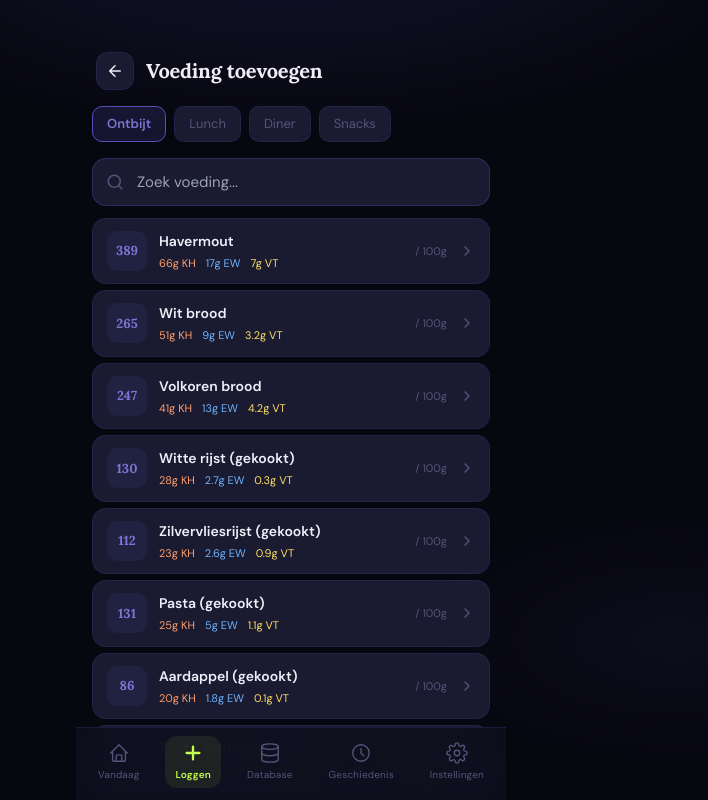
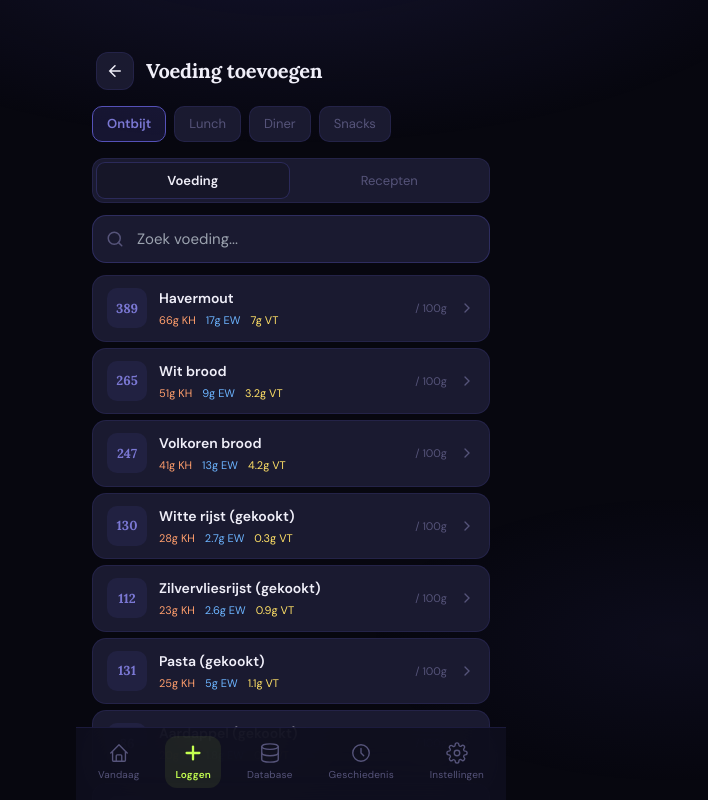
Before and after one commit to jorenr95/nutrition-tracker, a Next.js app: page /loggen in a window 1280 px wide. Shown: the top 800 px of the page, without its empty margins (349-1057 px from the left). Built offline with nearby package versions, Linux system fonts and the light colour scheme.

Commit message:
Add recipes tab to loggen page
Recipes are now accessible directly from the logging flow via a
Voeding / Recepten tab switcher. Tap a recipe to expand it and
see ingredients + macros per portion, then log it in one tap.

```diff
--- a/app/loggen/page.tsx
+++ b/app/loggen/page.tsx
@@ -2,8 +2,8 @@
 
 import { useState, useEffect, useRef, Suspense } from 'react';
 import { useRouter, useSearchParams } from 'next/navigation';
-import { getVoedselDatabase, berekenMacros, voegItemToe, vandaagDatum, generateId } from '@/lib/opslag';
-import type { Voedsel, MaaltijdType } from '@/lib/types';
+import { getVoedselDatabase, berekenMacros, voegItemToe, vandaagDatum, generateId, getRecepten } from '@/lib/opslag';
+import type { Voedsel, MaaltijdType, Recept } from '@/lib/types';
 import { CATEGORIE_LABELS } from '@/lib/voedselDatabase';
 
 const MAALTIJDEN: MaaltijdType[] = ['ontbijt', 'lunch', 'diner', 'snacks'];
@@ -166,14 +166,18 @@ function LoggenContent() {
   const params = useSearchParams();
   const [maaltijd, setMaaltijd] = useState<MaaltijdType>((params.get('maaltijd') as MaaltijdType) || 'ontbijt');
   const [datum] = useState(() => params.get('datum') || vandaagDatum());
+  const [tab, setTab] = useState<'voeding' | 'recepten'>('voeding');
   const [zoekterm, setZoekterm] = useState('');
   const [database, setDatabase] = useState<Voedsel[]>([]);
+  const [recepten, setRecepten] = useState<Recept[]>([]);
   const [geselecteerd, setGeselecteerd] = useState<Voedsel | null>(null);
+  const [geselecteerdRecept, setGeselecteerdRecept] = useState<Recept | null>(null);
   const [succes, setSucces] = useState(false);
   const zoekRef = useRef<HTMLInputElement>(null);
 
   useEffect(() => {
     setDatabase(getVoedselDatabase());
+    setRecepten(getRecepten());
     setTimeout(() => zoekRef.current?.focus(), 300);
   }, []);
 
@@ -181,11 +185,30 @@ function LoggenContent() {
     v.naam.toLowerCase().includes(zoekterm.toLowerCase())
   );
 
+  const gefilterdRecepten = recepten.filter((r) =>
+    r.naam.toLowerCase().includes(zoekterm.toLowerCase())
+  );
+
   function handleToegevoegd() {
     setGeselecteerd(null);
+    setGeselecteerdRecept(null);
     setSucces(true);
     setZoekterm('');
     setTimeout(() => setSucces(false), 2000);
+  }
+
+  function handleReceptLoggen(recept: Recept) {
+    voegItemToe(datum, maaltijd, {
+      id: generateId(),
+      voedselId: `recept-${recept.id}`,
+      naam: recept.naam,
+      portieGram: 0,
+      kcal: Math.round(recept.totaalKcal / recept.aantalPorties),
+      eiwit: Math.round((recept.totaalEiwit / recept.aantalPorties) * 10) / 10,
+      koolhydraten: Math.round((recept.totaalKoolhydraten / recept.aantalPorties) * 10) / 10,
+      vetten: Math.round((recept.totaalVetten / recept.aantalPorties) * 10) / 10,
+    });
+    handleToegevoegd();
   }
 
   return (
@@ -224,6 +247,26 @@ function LoggenContent() {
         </div>
       </div>
 
+      {/* Tab switcher */}
+      <div style={{ padding: '0 16px 12px' }}>
+        <div style={{ display: 'flex', background: 'var(--bg-card)', borderRadius: '12px', border: '1px solid var(--border)', padding: '3px', gap: '3px' }}>
+          {(['voeding', 'recepten'] as const).map((t) => (
+            <button
+              key={t}
+              onClick={() => { setTab(t); setZoekterm(''); }}
+              style={{
+                flex: 1, padding: '8px', borderRadius: '9px',
+                background: tab === t ? 'var(--bg-elevated)' : 'transparent',
+                border: tab === t ? '1px solid var(--border-strong)' : '1px solid transparent',
+                color: tab === t ? 'var(--text-primary)' : 'var(--text-muted)',
+                fontSize: '13px', fontWeight: tab === t ? 600 : 400,
+                cursor: 'pointer', transition: 'all 0.15s',
+              }}
+            >{t === 'voeding' ? 'Voeding' : `Recepten${recepten.length > 0 ? ` (${recepten.length})` : ''}`}</button>
+          ))}
+        </div>
+      </div>
+
       {/* Success toast */}
       {succes && (
         <div style={{
@@ -237,7 +280,7 @@ function LoggenContent() {
           fontWeight: 500,
           display: 'flex', alignItems: 'center', gap: '8px',
         }}>
-          <span>✓</span> Product toegevoegd aan {MAALTIJD_LABELS[maaltijd]}
+          <span>✓</span> Toegevoegd aan {MAALTIJD_LABELS[maaltijd]}
         </div>
       )}
 
@@ -250,7 +293,7 @@ function LoggenContent() {
           <input
             ref={zoekRef}
             type="text"
-            placeholder="Zoek voeding..."
+            placeholder={tab === 'voeding' ? 'Zoek voeding...' : 'Zoek recept...'}
             value={zoekterm}
             onChange={(e) => setZoekterm(e.target.value)}
             style={{
@@ -268,8 +311,10 @@ function LoggenContent() {
         </div>
       </div>
 
-      {/* Food list */}
+      {/* Lists */}
       <div style={{ flex: 1, overflow: 'auto', padding: '0 16px 8px' }}>
+        {tab === 'voeding' ? (
+          <>
             {zoekterm && gefilterd.length === 0 && (
               <div style={{ textAlign: 'center', padding: '40px 20px', color: 'var(--text-muted)' }}>
                 <div style={{ fontSize: '32px', marginBottom: '12px' }}>🔍</div>
@@ -323,6 +368,86 @@ function LoggenContent() {
                 </button>
               ))}
             </div>
+          </>
+        ) : (
+          <>
+            {recepten.length === 0 ? (
+              <div style={{ textAlign: 'center', padding: '40px 20px', color: 'var(--text-muted)' }}>
+                <div style={{ fontSize: '32px', marginBottom: '12px' }}>🍳</div>
+                <div style={{ fontWeight: 500 }}>Nog geen recepten</div>
+                <div style={{ fontSize: '13px', marginTop: '6px', lineHeight: 1.6 }}>Maak recepten aan via het <strong>Recepten</strong> tabblad.</div>
+              </div>
+            ) : gefilterdRecepten.length === 0 ? (
+              <div style={{ textAlign: 'center', padding: '40px 20px', color: 'var(--text-muted)' }}>
+                <div style={{ fontSize: '32px', marginBottom: '12px' }}>🔍</div>
+                <div style={{ fontWeight: 500 }}>Geen recepten gevonden</div>
+              </div>
+            ) : (
+              <div style={{ display: 'flex', flexDirection: 'column', gap: '6px' }}>
+                {gefilterdRecepten.map((recept) => {
+                  const perPortie = {
+                    kcal: Math.round(recept.totaalKcal / recept.aantalPorties),
+                    eiwit: Math.round((recept.totaalEiwit / recept.aantalPorties) * 10) / 10,
+                    koolhydraten: Math.round((recept.totaalKoolhydraten / recept.aantalPorties) * 10) / 10,
+                    vetten: Math.round((recept.totaalVetten / recept.aantalPorties) * 10) / 10,
+                  };
+                  const isOpen = geselecteerdRecept?.id === recept.id;
+                  return (
+                    <div key={recept.id} style={{ background: 'var(--bg-card)', border: `1px solid ${isOpen ? 'var(--primary)' : 'var(--border)'}`, borderRadius: '14px', overflow: 'hidden', transition: 'border-color 0.15s' }}>
+                      <button
+                        onClick={() => setGeselecteerdRecept(isOpen ? null : recept)}
+                        style={{ width: '100%', display: 'flex', alignItems: 'center', gap: '12px', padding: '12px 14px', background: 'none', border: 'none', color: 'var(--text-primary)', textAlign: 'left', cursor: 'pointer' }}
+                      >
+                        <div style={{ width: 40, height: 40, borderRadius: 10, background: 'rgba(85,81,184,0.12)', display: 'flex', alignItems: 'center', justifyContent: 'center', flexShrink: 0, fontSize: '20px' }}>🍽️</div>
+                        <div style={{ flex: 1, minWidth: 0 }}>
+                          <div style={{ fontWeight: 600, fontSize: '14px', whiteSpace: 'nowrap', overflow: 'hidden', textOverflow: 'ellipsis' }}>{recept.naam}</div>
+                          <div style={{ display: 'flex', gap: '8px', marginTop: '3px', flexWrap: 'wrap' }}>
+                            <span style={{ fontSize: '11px', color: 'var(--text-secondary)', fontFamily: 'Lora, serif', fontWeight: 600 }}>{perPortie.kcal} kcal</span>
+                            <span style={{ fontSize: '11px', color: 'var(--text-muted)' }}>/ portie · {recept.aantalPorties}x</span>
+                          </div>
+                        </div>
+                        <span style={{ color: 'var(--text-muted)', fontSize: '12px', transition: 'transform 0.2s', transform: isOpen ? 'rotate(180deg)' : 'rotate(0deg)' }}>▾</span>
+                      </button>
+
+                      {isOpen && (
+                        <div style={{ borderTop: '1px solid var(--border)', padding: '12px 14px' }}>
+                          {/* Macro row */}
+                          <div style={{ display: 'flex', gap: '8px', marginBottom: '12px' }}>
+                            {[
+                              { l: 'KH', v: perPortie.koolhydraten, c: 'var(--macro-carbs)' },
+                              { l: 'EW', v: perPortie.eiwit, c: 'var(--macro-protein)' },
+                              { l: 'VT', v: perPortie.vetten, c: 'var(--macro-fat)' },
+                            ].map(({ l, v, c }) => (
+                              <div key={l} style={{ flex: 1, textAlign: 'center', background: 'var(--bg-elevated)', borderRadius: '10px', padding: '8px 4px' }}>
+                                <div style={{ fontFamily: 'Lora, serif', fontWeight: 700, fontSize: '14px', color: c }}>{v}g</div>
+                                <div style={{ fontSize: '10px', color: 'var(--text-muted)', marginTop: '2px' }}>{l}</div>
+                              </div>
+                            ))}
+                          </div>
+                          {/* Ingredient list */}
+                          <div style={{ marginBottom: '12px' }}>
+                            {recept.ingredienten.map((ing, i) => (
+                              <div key={i} style={{ display: 'flex', justifyContent: 'space-between', padding: '5px 0', borderBottom: '1px solid rgba(85,81,184,0.08)', fontSize: '13px' }}>
+                                <span style={{ color: 'var(--text-secondary)' }}>{ing.naam}</span>
+                                <span style={{ color: 'var(--text-muted)' }}>{ing.portieGram}g</span>
+                              </div>
+                            ))}
+                          </div>
+                          <button
+                            onClick={() => handleReceptLoggen(recept)}
+                            style={{ width: '100%', padding: '12px', borderRadius: '10px', background: 'linear-gradient(135deg, var(--primary), var(--primary-light))', border: 'none', color: '#fff', fontFamily: 'Lora, serif', fontWeight: 700, fontSize: '14px', cursor: 'pointer', boxShadow: '0 4px 12px rgba(85,81,184,0.35)' }}
+                          >
+                            Toevoegen aan {MAALTIJD_LABELS[maaltijd]}
+                          </button>
+                        </div>
+                      )}
+                    </div>
+                  );
+                })}
+              </div>
+            )}
+          </>
+        )}
       </div>
 
       {/* Modal */}
```
Lines whose indentation alone changed are shown as unchanged.
